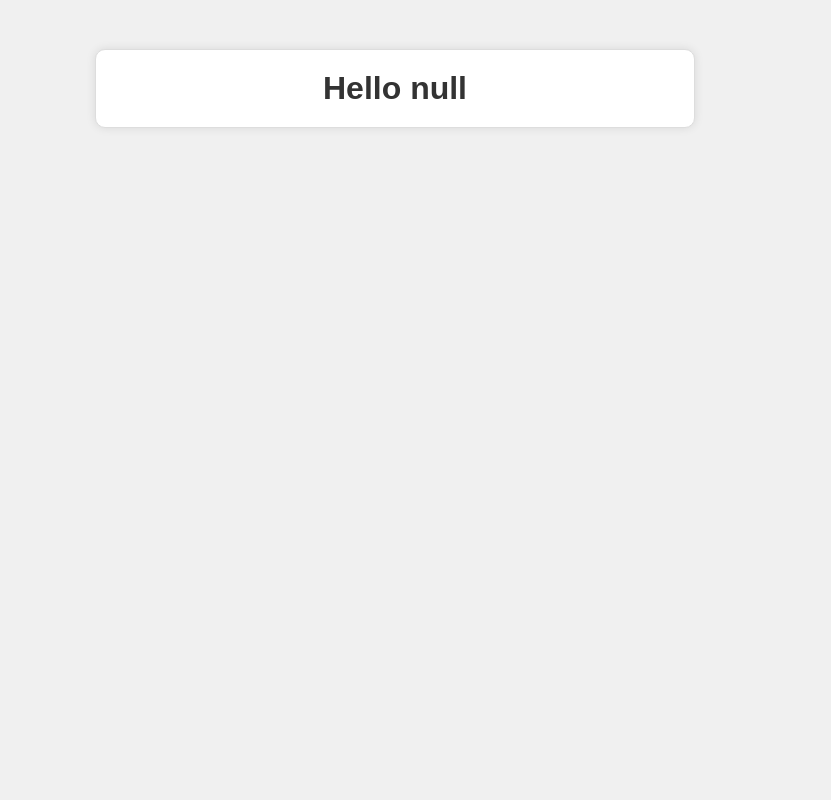
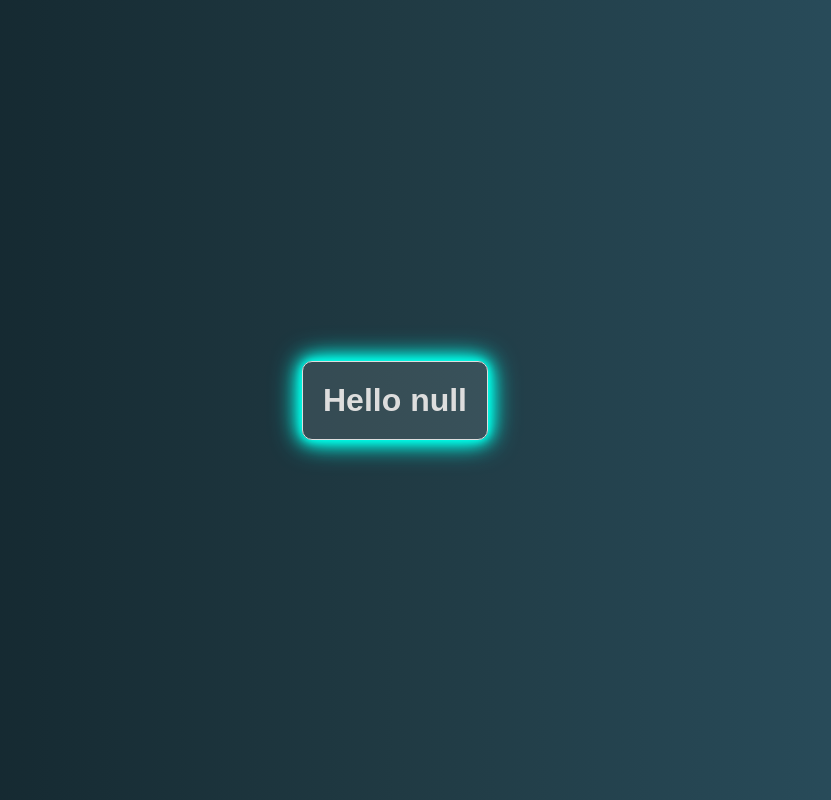
Before and after one commit to anir0y/hello, a plain HTML site: page index.html in a window 1280 px wide. Shown: the whole page, without its empty margins (245-1076 px from the left). Drawn offline with Linux system fonts and the light colour scheme.

Commit message:
Update index.html

```diff
--- a/index.html
+++ b/index.html
@@ -1,25 +1,39 @@
 <!DOCTYPE html>
 <html>
 <head>
-    <title>Hello User</title>
+    <title>Lading Page</title>
     <style>
         body {
-            background-color: #f0f0f0;
+            background: linear-gradient(to right, #0f2027, #203a43, #2c5364);
             font-family: Arial, sans-serif;
+            color: white;
+            display: flex;
+            justify-content: center;
+            align-items: center;
+            height: 100vh;
+            margin: 0;
         }
         .container {
             max-width: 600px;
-            margin: 0 auto;
             padding: 20px;
         }
         #greeting {
-            color: #333;
+            color: #ddd;
             border: 1px solid #ddd;
             padding: 20px;
             text-align: center;
             border-radius: 10px;
-            background-color: #fff;
+            background-color: rgba(255, 255, 255, 0.1);
             box-shadow: 0 0 10px rgba(0,0,0,0.1);
+            animation: glow 2s ease-in-out infinite alternate;
+        }
+        @keyframes glow {
+            from {
+                box-shadow: 0 0 5px #00ffea, 0 0 10px #00ffea, 0 0 15px #00ffea, 0 0 20px #00ffea;
+            }
+            to {
+                box-shadow: 0 0 10px #00ffea, 0 0 20px #00ffea, 0 0 30px #00ffea, 0 0 40px #00ffea;
+            }
         }
     </style>
 </head>
```
